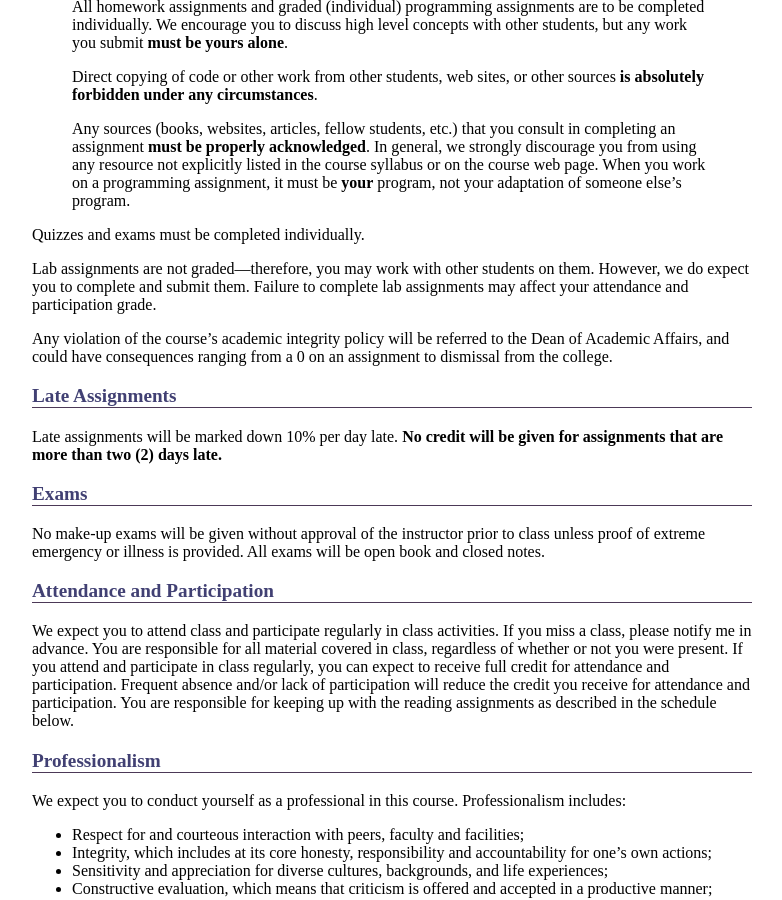
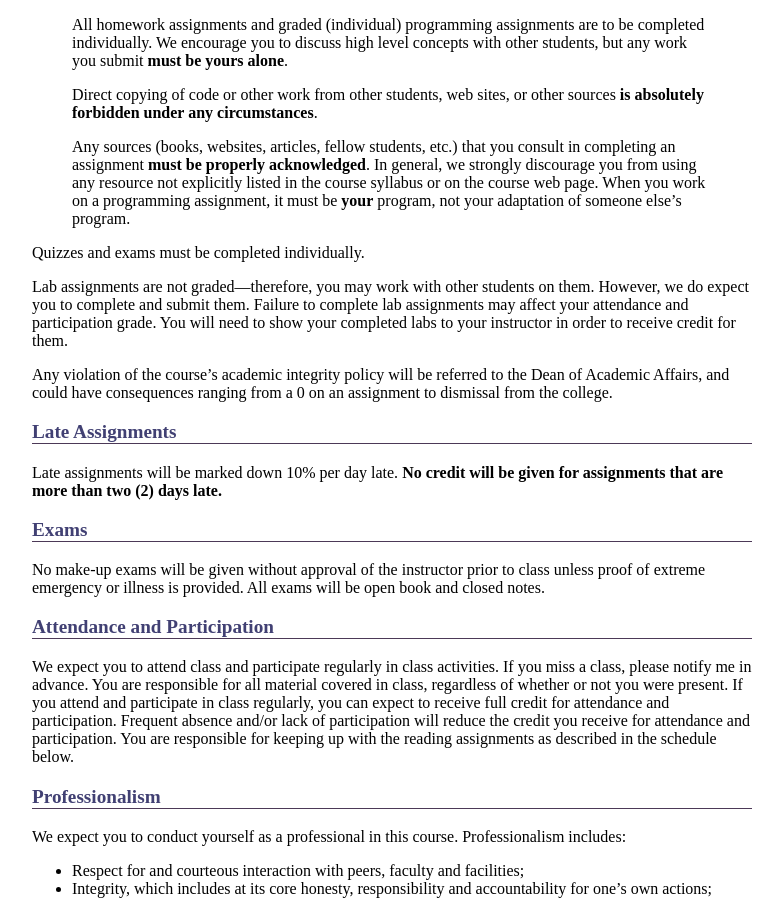
Before and after one commit to ycpcs/cs201-fall2015, a Jekyll site: the page built from syllabus.md, in a window 1280 px wide and 900 px high, scrolled down 2248 px. Shown: the whole window, without its empty margins (248-1030 px from the left). Built offline with Jekyll 4.4.1, drawn with Linux system fonts in a browser that asks for light colours; Markdown is read by kramdown in place of the engine named in the settings; some of the changed text lies outside the part shown.

Commit message:
note about lab sign-offs

```diff
--- a/syllabus.md
+++ b/syllabus.md
@@ -111,7 +112,7 @@ The following policy pertains to homework and graded (individual) programming as
 
 Quizzes and exams must be completed individually.
 
-Lab assignments are not graded---therefore, you may work with other students on them. However, we do expect you to complete and submit them. Failure to complete lab assignments may affect your attendance and participation grade.
+Lab assignments are not graded---therefore, you may work with other students on them. However, we do expect you to complete and submit them. Failure to complete lab assignments may affect your attendance and participation grade.  You will need to show your completed labs to your instructor in order to receive credit for them.
 
 Any violation of the course's academic integrity policy will be referred to the Dean of Academic Affairs, and could have consequences ranging from a 0 on an assignment to dismissal from the college.
 
```
Also changed, not shown: other parts of syllabus.md (+2 -1 lines).
